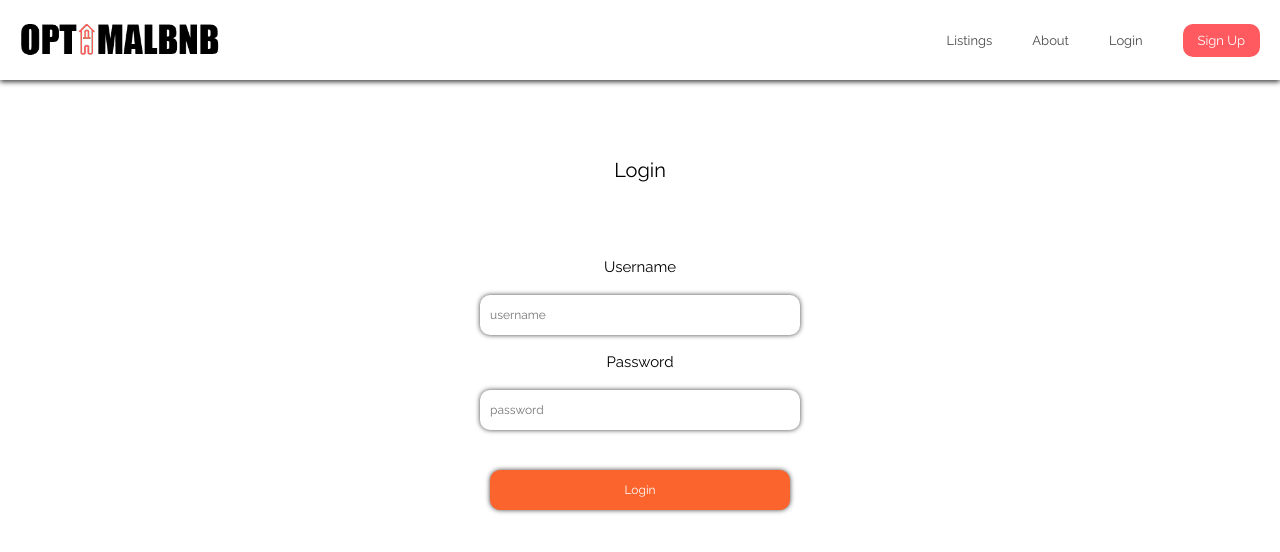
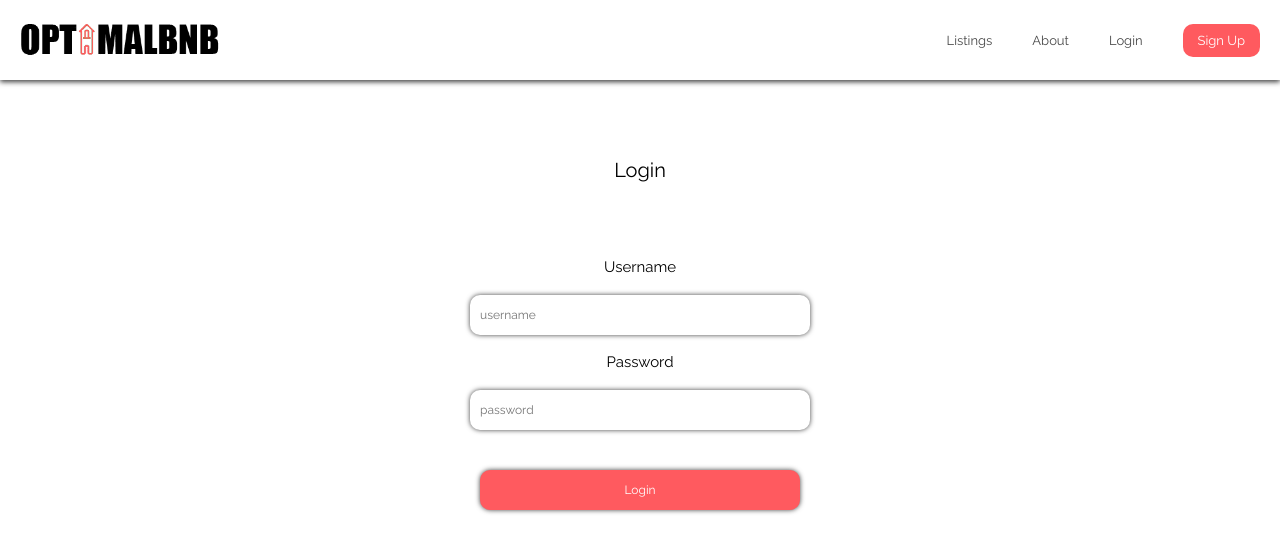
Before and after one commit to Build-Wweek-AirBnB-Optimal-Price-1/Front-End, a React (Create React App) app: page /login in a window 1280 px wide. Shown: the top 552 px of the page. Built offline with nearby package versions, Linux system fonts and the light colour scheme.

Commit message:
Cleaned up code and added/edited comments

```diff
--- a/src/App.css
+++ b/src/App.css
@@ -38,13 +38,3 @@ header img{
         margin: 0 7px;
     }
 }
-
-/* Styles for submit button */
-.submit-button{
-    background-color: #FC642D;
-    color: white;
-}
-
-.submit-button:hover{
-    cursor: pointer;
-}
--- a/src/components/Header.js
+++ b/src/components/Header.js
@@ -26,6 +26,7 @@ function Header(){
                 <Navigation>
                     {/* Temporary link for development */}
                     <Link to='/listings'>Listings</Link>
+
                     <a href={'https://build-wweek-airbnb-optimal-price-1.github.io/Marketing-Page/about-us.html'}>
                         About
                     </a>
--- a/src/components/Listing/ListingDetails.js
+++ b/src/components/Listing/ListingDetails.js
@@ -1,59 +1,16 @@
 import React, { useState, useEffect } from 'react';
 import { useParams, useHistory } from 'react-router-dom';
-import { Title, Card, CardTitle, CardText, CardSubtitle, ResponsiveContainer } from '../PresentationalComponents';
+import { Title, Card, CardTitle, CardText, ResponsiveContainer } from '../PresentationalComponents';
+import { ButtonContainer, DetailsButton, ConfirmDelete, ConfirmButton, Text} from '../PresentationalComponents';
 import { deleteListing } from '../../actions/listingActions';
 import { connect } from 'react-redux';
-import theme from '../../theme';
-import styled from 'styled-components';
-
-const ButtonContainer = styled.div`
-    display: flex;
-    justify-content: center;
-    margin-top: 30px;
-`;
-
-const DetailsButton = styled.div`
-    margin: 10px 20px;
-    font-family: 'Raleway';
-    font-size: ${theme.fontsizes.small}px;
-    color: ${props => props.delete ? theme.colors.red : theme.colors.black};
-    &:hover{
-        cursor: pointer;
-    }
-`;
-
-const ConfirmDelete = styled.div`
-    margin: 20px auto;
-    width: 400px;
-    background-color: ${theme.colors.red};
-    padding: 10px;
-    border-radius: 10px;
-    display: flex;
-    align-items: center;
-`;
-
-const ConfirmButton = styled.div`
-    font-family: 'Raleway';
-    font-size: 1.53rem;
-    margin-left: 10px;
-    border-radius: 10px;
-    padding: 10px;
-    background-color: white;
-    &:hover{
-        cursor: pointer;
-    }
-`;
-
-const Text = styled.p`
-    text-align: center;
-    font-family: 'Raleway';
-    font-size: 1.3rem;
-    color: white;
-`;
 
 /*
     Listing Details
-    @state: Listing object that represent the respective id
+    @props:
+        - listings from redux state
+    @params:
+        - An id to represent which listing we want to view
     @return: A page that displays current listing information based off of given id.
                 Two buttons -> Edit Listing and Delete Listing
 */
@@ -68,7 +25,6 @@ function ListingDetails(props){
             ...props.listings.find(listing => listing.id === id*1)
         })
     }, [props.listings])
-
 
     // useEffect(() => {
     //     //Dummy data
--- a/src/components/Listing/ListingForm.js
+++ b/src/components/Listing/ListingForm.js
@@ -5,6 +5,11 @@ import {connect} from 'react-redux';
 import {addListing, editListing} from '../../actions/listingActions';
 import ListingCard from './ListingCard';
 import {ResponsiveContainer, Form, Input, Label, Error} from '../PresentationalComponents';
+import styled from 'styled-components';
+
+const ButtonContainer = styled.div`
+    display: flex;
+`;
 
 // Material UI Imports
 // import Autocomplete from '@material-ui/lab/Autocomplete';
@@ -29,6 +34,11 @@ import {ResponsiveContainer, Form, Input, Label, Error} from '../PresentationalC
 
 /*
     Listing Form
+    @props:
+        - edit => to determine if the form is for adding a new listing or make an edit to a current one
+        - listings from redux state
+        - error from redux state
+    @params: An id to represent which listing we want to edit
     @return: Returns a form that accepts input for adding or editing a listing
 */
 function ListingForm(props){
@@ -113,8 +123,9 @@ function ListingForm(props){
                     />
                     )}
                 /> */}
-
-            <Input type='submit' className='submit-button' value={`${props.edit ? 'Edit Listing' : 'Add Listing'}`}/>
+                <ButtonContainer>
+                    <Input type='submit' submit value={`${props.edit ? 'Edit Listing' : 'Add Listing'}`}/>
+                </ButtonContainer>
             </Form>
         </ResponsiveContainer>
     )
--- a/src/components/Login.js
+++ b/src/components/Login.js
@@ -30,7 +30,7 @@ function Login(){
                 placeholder='password'
             />
             {errors.password && <Error>Password Required</Error>}
-            <Input type='submit' className='submit-button' value='Login'/>
+            <Input type='submit' submit value='Login'/>
         </Form>
     );
 }
--- a/src/components/PresentationalComponents.js
+++ b/src/components/PresentationalComponents.js
@@ -9,7 +9,7 @@ export const ResponsiveContainer = styled.main`
     margin: 0 15px;
     margin-top: 60px;
     ${theme.breakpoints.tablet} {
-        margin: 0 30px
+        margin: 0 30px;
         margin-top: 60px;
     }
 `
@@ -89,7 +89,7 @@ export const CardSubtitle = styled.span`
 
 // ---------- Form Components ---------- //
 export const Form = styled.form`
-    width: 50%;
+    width: 340px;
     margin: 0 auto;
     display: flex;
     flex-direction: column;
@@ -97,11 +97,12 @@ export const Form = styled.form`
     align-items: center;
 `;
 
-// 300 / 280
 export const Input = styled.input`
-    width: 50%;
-    max-width: ${props => props.search ? '180px' : '300px'};
+    width: 100%;
+    max-width: ${props => props.search ? '180px' : '320px'};
     min-width: ${props => props.search ? '180px' : '280px'};
+    background-color: ${props => props.submit ? theme.colors.red : 'white'};
+    color: ${props => props.submit ? 'white' : 'black'};
     height: 40px;
     border: none;
     outline: none;
@@ -110,10 +111,11 @@ export const Input = styled.input`
     -moz-box-shadow: 0px 0px 5px 0px rgba(0,0,0,0.75);
     box-shadow: 0px 0px 5px 0px rgba(0,0,0,0.75);
     -webkit-appearance: none;
-    margin: 20px 0px;
+    margin: 20px 0;
     padding: 0 10px;
     font-size: 1.2rem;
     font-family: 'Raleway';
+    cursor: ${props => props.submit ? 'pointer' : 'text'};
 `;
 
 export const Label = styled.label`
@@ -257,3 +259,49 @@ export const ListItem = styled.li`
     font-family: 'Raleway';
     color: white;
 `;
+
+// ---------- Details Components ---------- //
+export const ButtonContainer = styled.div`
+    display: flex;
+    justify-content: center;
+    margin-top: 30px;
+`;
+
+export const DetailsButton = styled.div`
+    margin: 10px 20px;
+    font-family: 'Raleway';
+    font-size: ${theme.fontsizes.small}px;
+    color: ${props => props.delete ? theme.colors.red : theme.colors.black};
+    &:hover{
+        cursor: pointer;
+    }
+`;
+
+export const ConfirmDelete = styled.div`
+    margin: 20px auto;
+    width: 400px;
+    background-color: ${theme.colors.red};
+    padding: 10px;
+    border-radius: 10px;
+    display: flex;
+    align-items: center;
+`;
+
+export const ConfirmButton = styled.div`
+    font-family: 'Raleway';
+    font-size: 1.53rem;
+    margin-left: 10px;
+    border-radius: 10px;
+    padding: 10px;
+    background-color: white;
+    &:hover{
+        cursor: pointer;
+    }
+`;
+
+export const Text = styled.p`
+    text-align: center;
+    font-family: 'Raleway';
+    font-size: 1.3rem;
+    color: white;
+`;
--- a/src/components/SignUp.js
+++ b/src/components/SignUp.js
@@ -55,7 +55,7 @@ function SignUp(){
                 placeholder='password'
             />
             {errors.passwordMatch && errors.passwordMatch.type === 'validate' && <Error>Passwords don't match</Error>}
-            <Input type='submit' className='submit-button' value='Create Account'/>
+            <Input type='submit' submit value='Create Account'/>
         </Form>
     );
 }
```
Also changed, not shown: src/components/Listing/ListingCard.js (+3 -4 lines). Lines whose indentation alone changed are shown as unchanged.
